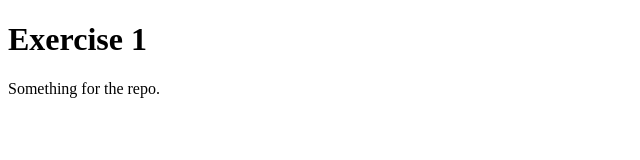
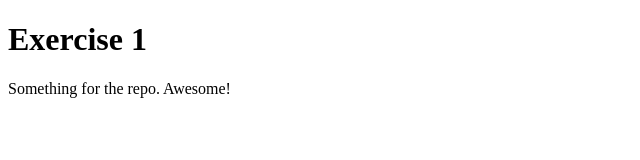
Before and after one commit to lamenmon/exercise1-1, a plain HTML site: page index.html in a window 1280 px wide. Shown: the full height of the page, 0-640 px from the left. Drawn offline with Linux system fonts and the light colour scheme.

Commit message:
Bug fix #1234

```diff
--- a/index.html
+++ b/index.html
@@ -5,6 +5,6 @@
     </head>
     <body>
         <h1>Exercise 1</h1>
-        <p>Something for the repo. </p>
+        <p>Something for the repo. Awesome! </p>
     </body>
 </html>
```
